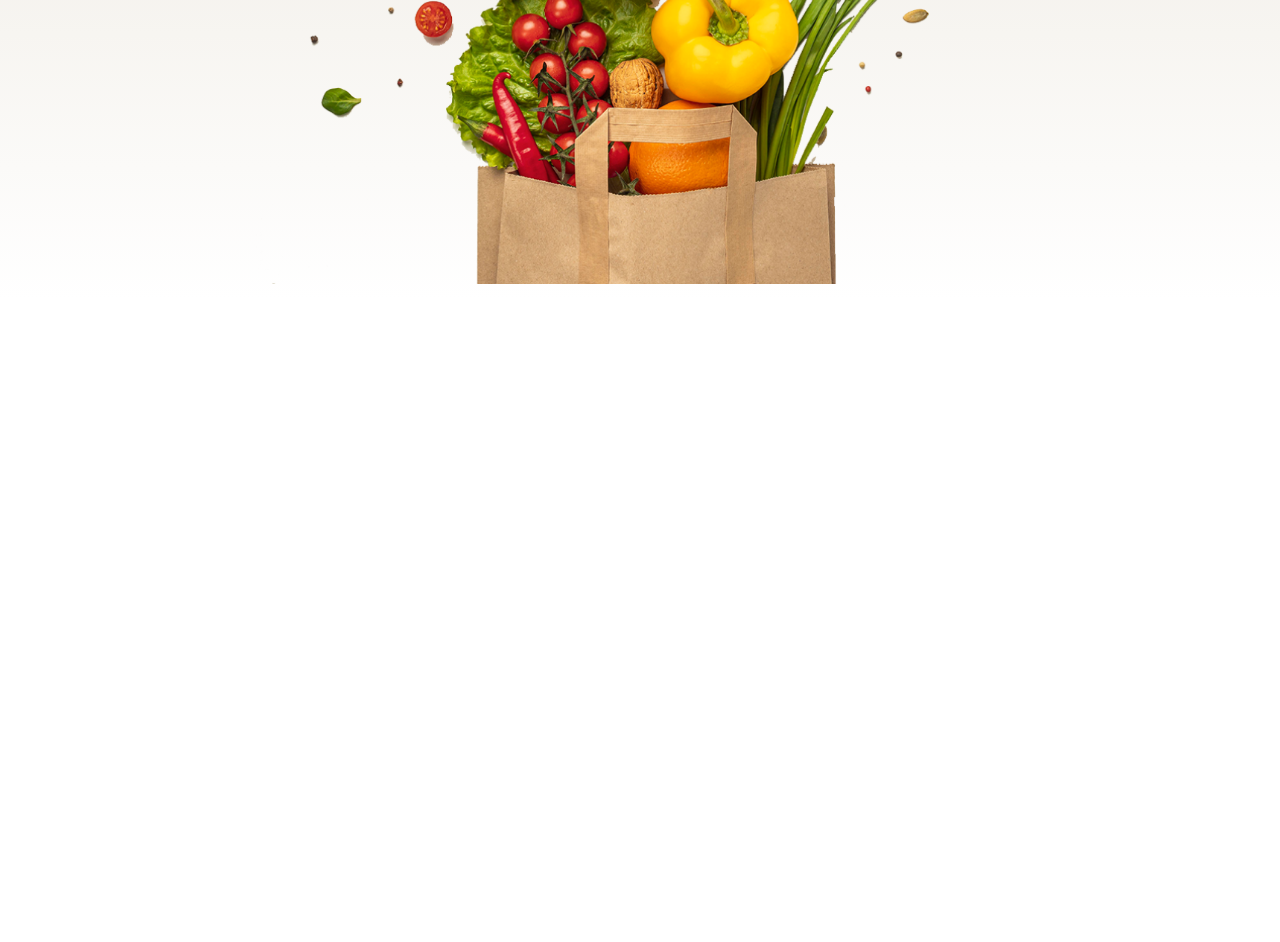
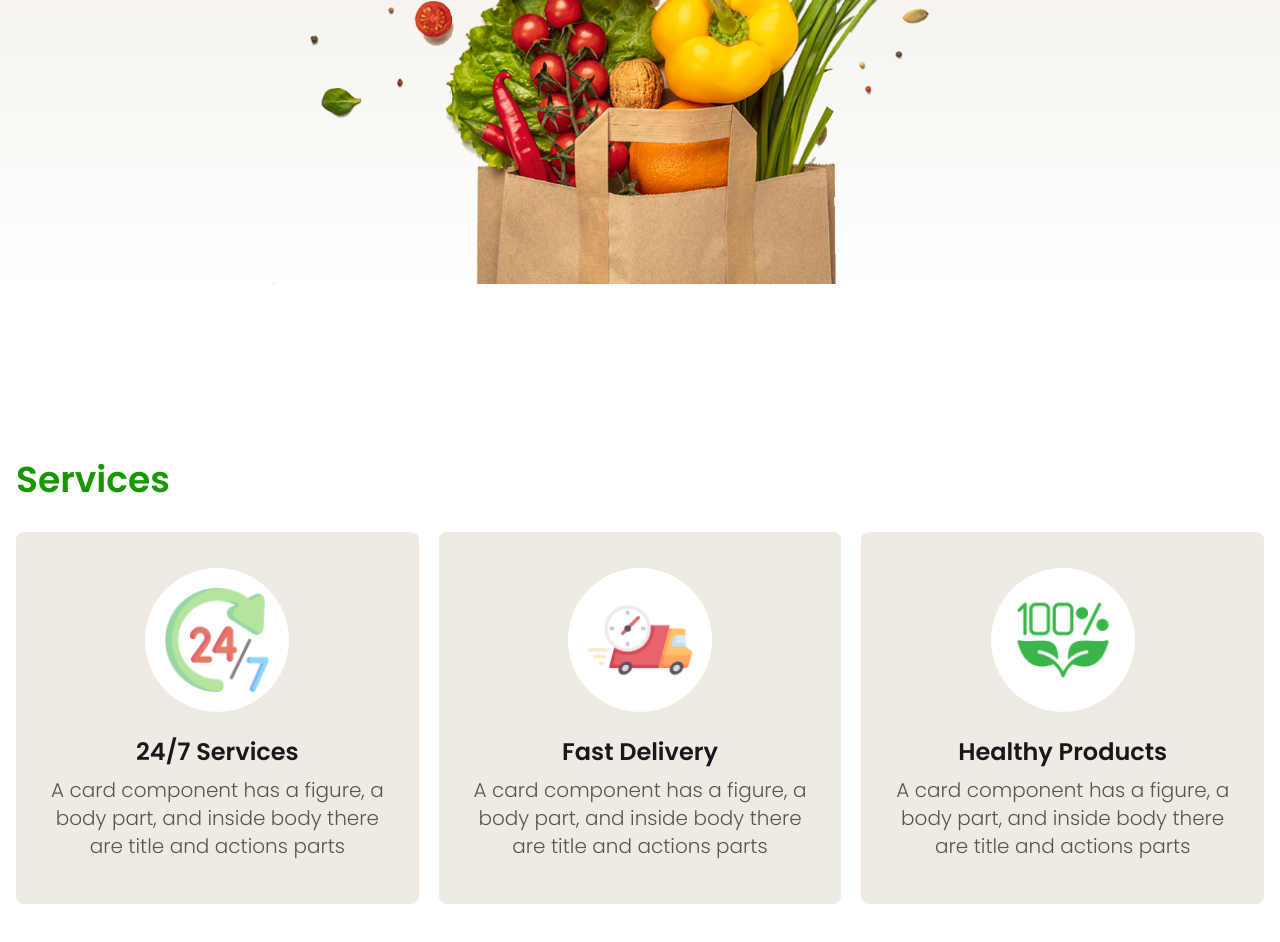
Before and after one commit to ashraful-shuvon/natures-platter-tailwind, a plain HTML site: page index.html in a window 1280 px wide. Shown: the part 764-1706 px from the top of the page. Before the commit the page ends 1064 px from the top, so only its background shows below. Drawn offline with nearby package versions, Linux system fonts and the light colour scheme.

Commit message:
Completed the services sections

```diff
--- a/index.html
+++ b/index.html
@@ -104,15 +104,64 @@
         <div class="hero mt-12 lg:mt-24">
             <div class="hero-content text-center">
                 <div class="max-w-screen-md">
-                    <h1 class="text-3xl lg:text-5xl font-semibold">Freshness <span class="text-clr-primary">You Can <br> Count</span> On, Prices You’ll Love!</h1>
+                    <h1 class="text-3xl lg:text-5xl font-semibold">Freshness <span class="text-clr-primary">You Can <br>
+                            Count</span> On, Prices You’ll Love!</h1>
                     <p class="py-8 text-base font-light lg:text-xl lg:font-normal">
-                        Shop your daily essentials at unbeatable prices. From fresh produce to pantry staples, we’ve got you covered every day!
+                        Shop your daily essentials at unbeatable prices. From fresh produce to pantry staples, we’ve got
+                        you covered every day!
                     </p>
                     <img class="w-full" src="./c2-assets/hero-vegetables.png" alt="vegetables">
                 </div>
             </div>
         </div>
     </header>
+
+    <!-- Main section -->
+    <main class="container mx-auto">
+        <!-- services section -->
+        <section class=" my-10 lg:my-36">
+            <h1 class="p-4 text-2xl lg:text-4xl font-semibold text-clr-primary"> Services</h1>
+            <!-- card container -->
+            <div class="p-4 flex flex-col lg:flex-row gap-5">
+                <div class="card bg-[#EFEBE3] w-full lg:w-[424px] items-center">
+                    <div class="avatar mt-9">
+                        <div class="w-24 lg:w-36 rounded-full bg-white">
+                            <img class="p-3 lg:p-5" src="./c2-assets/service.png" />
+                        </div>
+                    </div>
+                    <div class="card-body items-center text-center mb-5">
+                        <h2 class="card-title text-xl lg:text-2xl font-semibold">24/7 Services </h2>
+                        <p class="text-base lg:text-xl font-light opacity-70	">A card component has a figure, a body part, and inside body there are title and actions parts
+                        </p>
+                    </div>
+                </div>
+                <div class="card bg-[#EFEBE3] w-full lg:w-[424px] items-center">
+                    <div class="avatar mt-9">
+                        <div class="w-24 lg:w-36 rounded-full bg-white">
+                            <img class="p-3 lg:p-5" src="./c2-assets/delivery.png" />
+                        </div>
+                    </div>
+                    <div class="card-body items-center text-center mb-5">
+                        <h2 class="card-title text-xl lg:text-2xl font-semibold">Fast Delivery</h2>
+                        <p class="text-base lg:text-xl font-light opacity-70	">A card component has a figure, a body part, and inside body there are title and actions parts
+                        </p>
+                    </div>
+                </div>
+                <div class="card bg-[#EFEBE3] w-full lg:w-[424px] items-center">
+                    <div class="avatar mt-9">
+                        <div class="w-24 lg:w-36 rounded-full bg-white">
+                            <img class="p-3 lg:p-5" src="./c2-assets/healthy.png" />
+                        </div>
+                    </div>
+                    <div class="card-body items-center text-center mb-5">
+                        <h2 class="card-title text-xl lg:text-2xl font-semibold">Healthy Products</h2>
+                        <p class="text-base lg:text-xl font-light opacity-70	">A card component has a figure, a body part, and inside body there are title and actions parts
+                        </p>
+                    </div>
+                </div>
+            </div>
+        </section>
+    </main>
 </body>
 
 </html>
```
